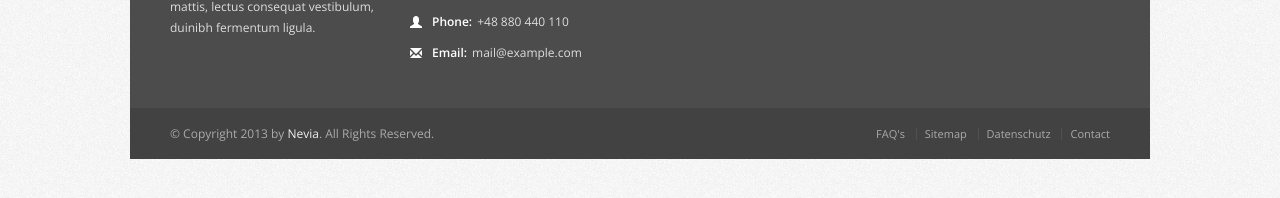
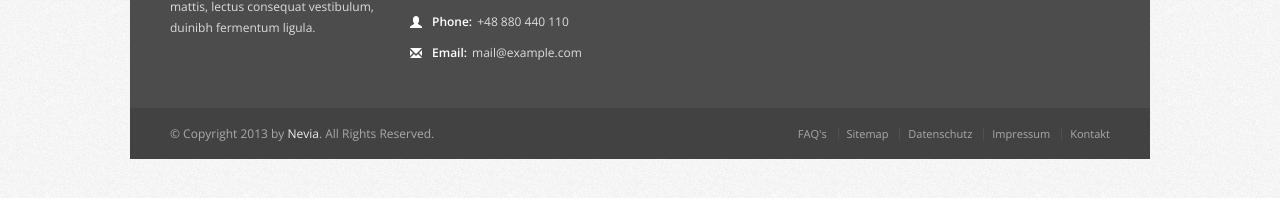
Before and after one commit to teamshirts/teamshirts.github.io, a Jekyll site: the page built from index.html, in a window 1280 px wide. Shown: the part 293-491 px from the top of the page. Built offline with Jekyll 4.4.1, drawn with Linux system fonts in a browser that asks for light colours; Markdown is read by kramdown in place of the engine named in the settings.

Commit message:
added links to footer

```diff
--- a/_layouts/default.html
+++ b/_layouts/default.html
@@ -271,7 +271,8 @@
           <li><a href="#">FAQ's</a></li>
           <li><a href="#">Sitemap</a></li>
           <li><a href="/datenschutz">Datenschutz</a></li>
-          <li><a href="#">Contact</a></li>
+          <li><a href="/impressum">Impressum</a></li>
+          <li><a href="/kontakt">Kontakt</a></li>
         </ul>
       </nav>
     </div>
```
